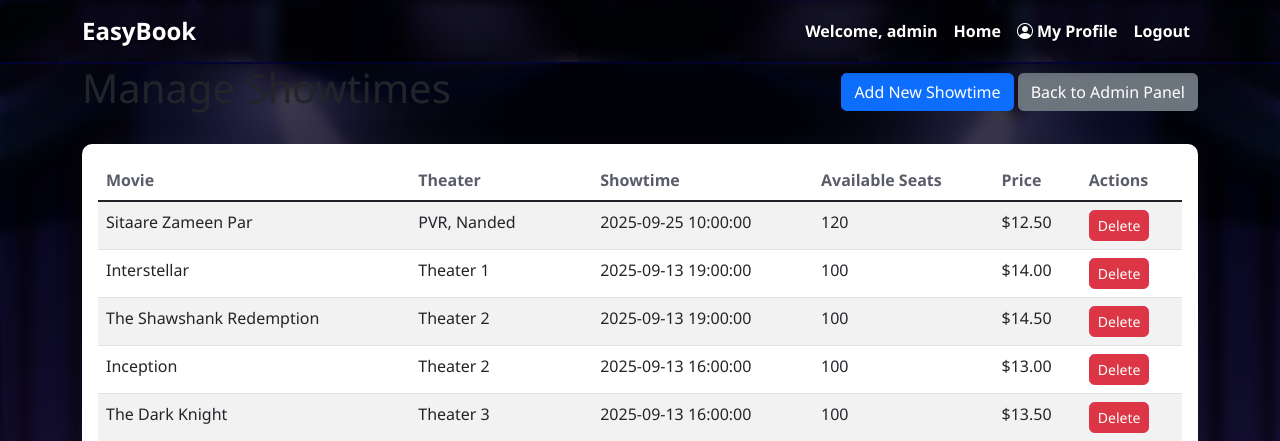
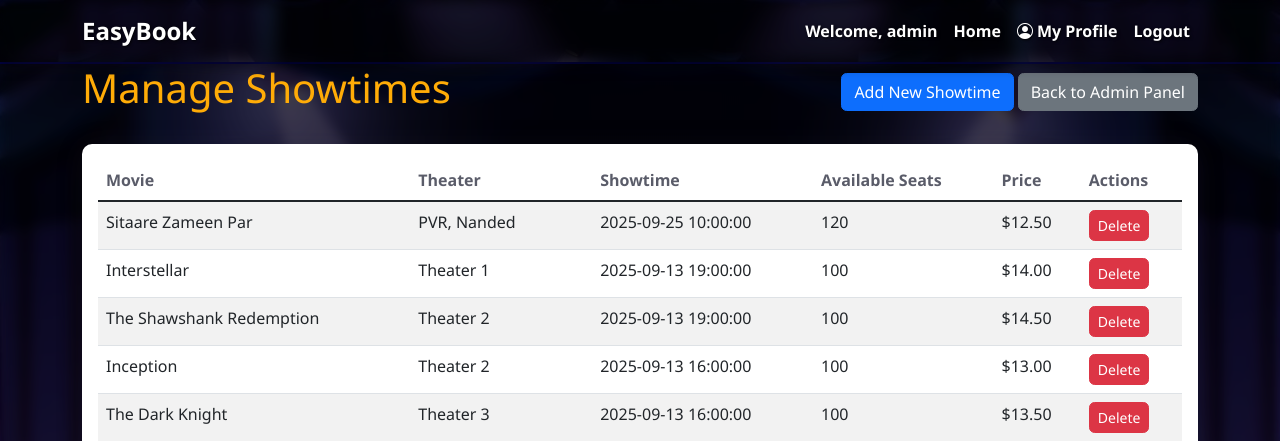
Before and after one commit to aslams2020/EasyBook-Ticket-System, a Flask app: page /admin/showtimes in a window 1280 px wide. Shown: the top 441 px of the page. Run offline with Flask 3, Linux system fonts and the light colour scheme; a user stored in the database is signed in; data comes from the database, SQL or seed files in the repository.

Commit message:
Updated showtime h2

```diff
--- a/templates/admin/showtimes.html
+++ b/templates/admin/showtimes.html
@@ -3,7 +3,7 @@
 
 {% block content %}
 <div class="d-flex justify-content-between align-items-center mb-4">
-    <h1>Manage Showtimes</h1>
+    <h1 class="h2-hero">Manage Showtimes</h1>
     <div>
         <a href="{{ url_for('admin_add_showtime') }}" class="btn btn-primary">Add New Showtime</a>
 <a href="{{ url_for('profile') }}" class="btn btn-secondary">Back to Admin Panel</a>    </div>
```
